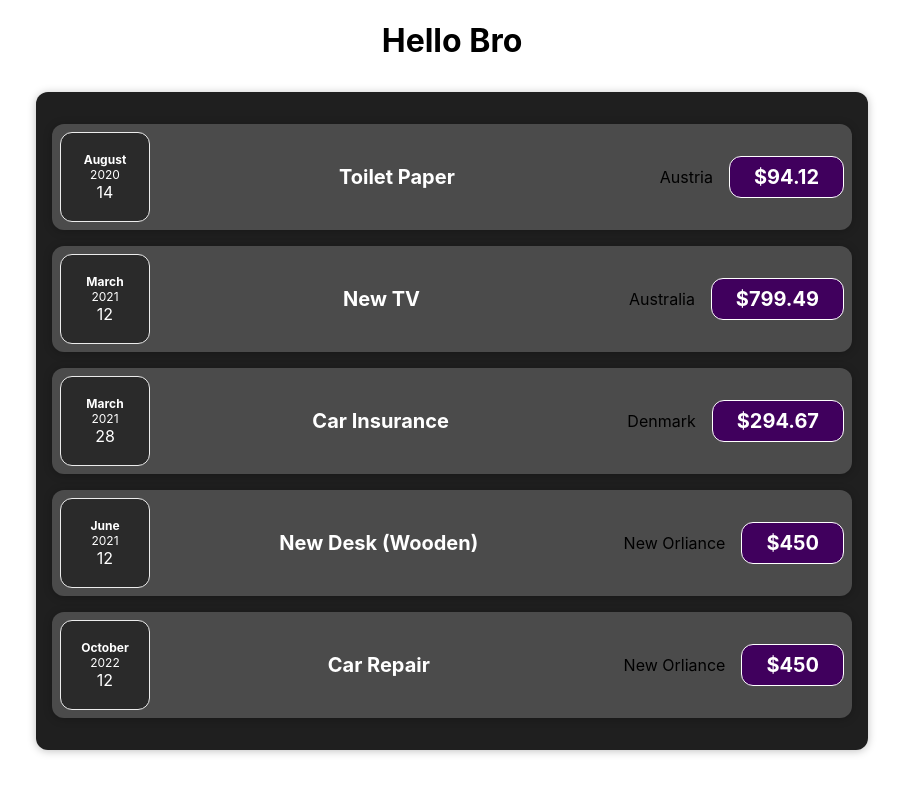
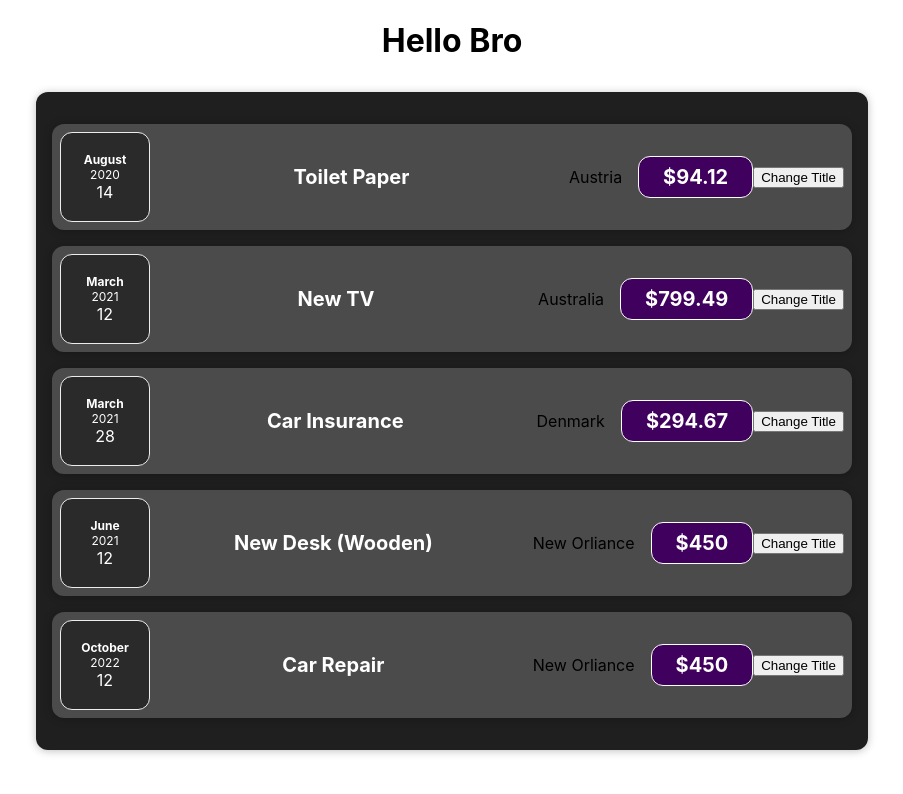
Before and after one commit to FerozShaik96/ExpenseTracker_Basic, a React (Create React App) app: page / in a window 1280 px wide. Shown: the top 794 px of the page, without its empty margins (188-1091 px from the left). Built offline with nearby package versions, Linux system fonts and the light colour scheme.

Commit message:
removing a element

```diff
--- a/src/components/Expenses/ExpenseItem.js
+++ b/src/components/Expenses/ExpenseItem.js
@@ -3,6 +3,9 @@ import ExpenseDate from "../Expenses/ExpenseDate";
 import "./ExpenseItem.css";
 import ExpenseDetails from "../Expenses/expenseDetails";
 function ExpenseItem(props) {
+  const clickHandler = (event) => {
+    event.target.parentNode.remove();
+  };
   return (
     <Card className="expense-item">
       <ExpenseDate date={props.date} />
@@ -11,6 +14,7 @@ function ExpenseItem(props) {
         location={props.location}
         amount={props.amount}
       />
+      <button onClick={clickHandler}>Change Title</button>
     </Card>
   );
 }
```
